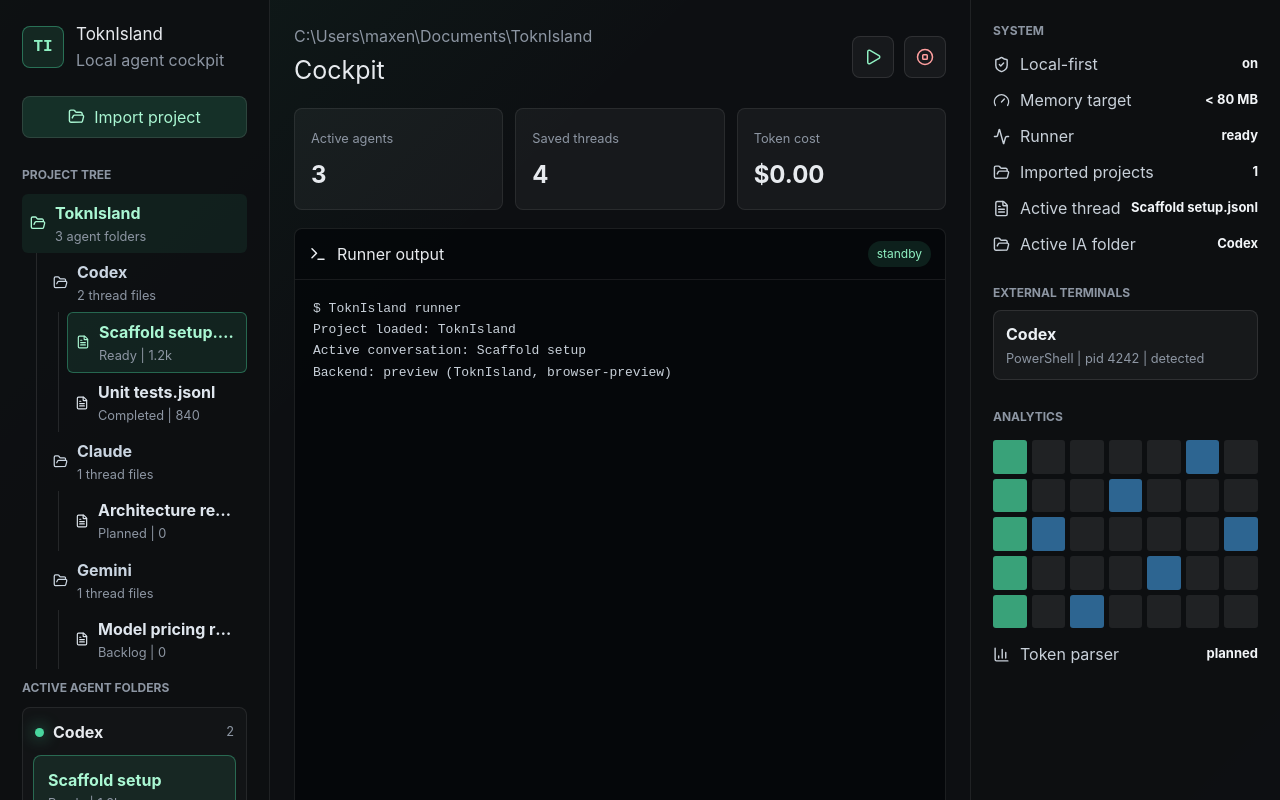
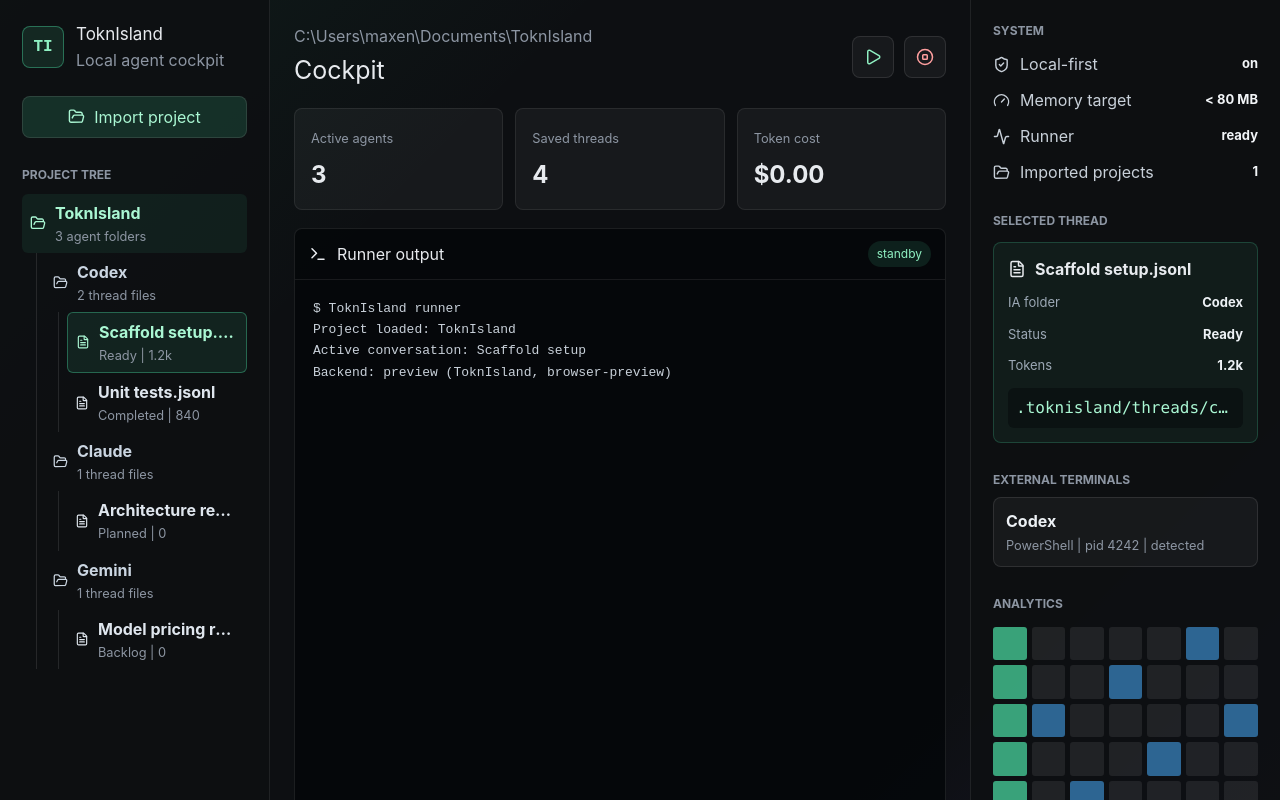
Before and after one commit to Maxenceboo/ToknIsland, a React (Vite) app: page / in a window 1280 px wide. Both pictures are taken after a click on the button "Import project". Shown: the top 800 px of the page. Built offline with nearby package versions, Linux system fonts and the light colour scheme.

Commit message:
feat(app): refine cockpit thread ergonomics

```diff
--- a/src/app/App.tsx
+++ b/src/app/App.tsx
@@ -14,7 +14,6 @@
   activeConversation,
   activeAgent,
   attachExternalSession,
-  agentWorkspaces,
   cockpitMetrics,
   detectPreviewExternalSessions,
   importedProjectCount,
@@ -31,7 +30,6 @@
   const [healthError, setHealthError] = useState<string | null>(null);
   const [cockpitState, setCockpitState] = useState(() => detectPreviewExternalSessions(loadCockpitState()));
 
-  const agents = agentWorkspaces(cockpitState);
   const metrics = cockpitMetrics(cockpitState);
   const currentAgent = activeAgent(cockpitState);
   const currentConversation = activeConversation(cockpitState);
@@ -117,39 +115,6 @@
               </div>
             ))
           )}
-
-          <div className="section-title">Active agent folders</div>
-          {agents.length === 0 ? (
-            <div className="empty-list">Import a project to list agents.</div>
-          ) : (
-            agents.map((agent) => (
-              <div className="agent-group" key={agent.id}>
-                <div className="agent-heading">
-                  <span className={`agent-dot ${agent.accent}`} />
-                  <strong>{agent.name}</strong>
-                  <small>{agent.conversations.length}</small>
-                </div>
-                {agent.conversations.map((conversation) => (
-                  <button
-                    className={`session-row conversation-row ${
-                      cockpitState.activeConversationId === conversation.id ? "active" : ""
-                    }`}
-                    key={conversation.id}
-                    type="button"
-                    aria-label={`Select active thread ${conversation.title}`}
-                    onClick={() => setCockpitState((state) => selectConversation(state, agent.id, conversation.id))}
-                  >
-                    <span>
-                      <strong>{conversation.title}</strong>
-                      <small>
-                        {conversation.status} | {conversation.tokens}
-                      </small>
-                    </span>
-                  </button>
-                ))}
-              </div>
-            ))
-          )}
         </section>
       </aside>
 
@@ -218,16 +183,33 @@
             <span>Imported projects</span>
             <strong>{importedProjectCount(cockpitState)}</strong>
           </div>
-          <div className="detail-row">
-            <FileText size={17} />
-            <span>Active thread</span>
-            <strong>{currentConversation ? `${currentConversation.title}.jsonl` : "none"}</strong>
-          </div>
-          <div className="detail-row">
-            <FolderOpen size={17} />
-            <span>Active IA folder</span>
-            <strong>{currentAgent?.name ?? "none"}</strong>
-          </div>
+        </section>
+
+        <section>
+          <div className="section-title">Selected thread</div>
+          {currentConversation && currentAgent ? (
+            <div className="thread-card">
+              <div className="thread-card-title">
+                <FileText size={18} />
+                <strong>{currentConversation.title}.jsonl</strong>
+              </div>
+              <div className="thread-meta">
+                <span>IA folder</span>
+                <strong>{currentAgent.name}</strong>
+              </div>
+              <div className="thread-meta">
+                <span>Status</span>
+                <strong>{currentConversation.status}</strong>
+              </div>
+              <div className="thread-meta">
+                <span>Tokens</span>
+                <strong>{currentConversation.tokens}</strong>
+              </div>
+              <code>.toknisland/threads/{currentConversation.id}.jsonl</code>
+            </div>
+          ) : (
+            <div className="empty-list">No thread selected.</div>
+          )}
         </section>
 
         <section>
--- a/src/styles.css
+++ b/src/styles.css
@@ -46,6 +46,7 @@
 
 .sidebar {
   border-right: 1px solid rgba(255, 255, 255, 0.08);
+  overflow: auto;
 }
 
 .details {
@@ -53,6 +54,7 @@
   flex-direction: column;
   gap: 28px;
   border-left: 1px solid rgba(255, 255, 255, 0.08);
+  overflow: auto;
 }
 
 .brand {
@@ -107,6 +109,17 @@
   border-radius: 8px;
   color: #edf1f5;
   background: rgba(255, 255, 255, 0.045);
+}
+
+.primary-action:hover,
+.secondary-action:hover,
+.session-row:hover,
+.project-row:hover,
+.external-row:hover,
+.tree-node:hover,
+.icon-button:hover {
+  border-color: rgba(73, 214, 158, 0.28);
+  background: rgba(255, 255, 255, 0.075);
 }
 
 .primary-action {
@@ -408,6 +421,52 @@
   font-size: 13px;
 }
 
+.thread-card {
+  display: flex;
+  flex-direction: column;
+  gap: 12px;
+  margin-top: 12px;
+  border: 1px solid rgba(73, 214, 158, 0.22);
+  border-radius: 8px;
+  background: rgba(73, 214, 158, 0.07);
+  padding: 14px;
+}
+
+.thread-card-title {
+  display: flex;
+  min-width: 0;
+  align-items: center;
+  gap: 9px;
+}
+
+.thread-card-title strong {
+  overflow: hidden;
+  text-overflow: ellipsis;
+  white-space: nowrap;
+}
+
+.thread-meta {
+  display: flex;
+  justify-content: space-between;
+  gap: 12px;
+  color: #9ca8b5;
+  font-size: 13px;
+}
+
+.thread-meta strong {
+  color: #edf1f5;
+}
+
+.thread-card code {
+  overflow: hidden;
+  border-radius: 6px;
+  background: rgba(3, 6, 9, 0.42);
+  color: #aaf7d3;
+  padding: 8px;
+  text-overflow: ellipsis;
+  white-space: nowrap;
+}
+
 .heatmap {
   display: grid;
   grid-template-columns: repeat(7, 1fr);
```
Also changed, not shown: 1 other file (tests, documents, lock files or other folders).
